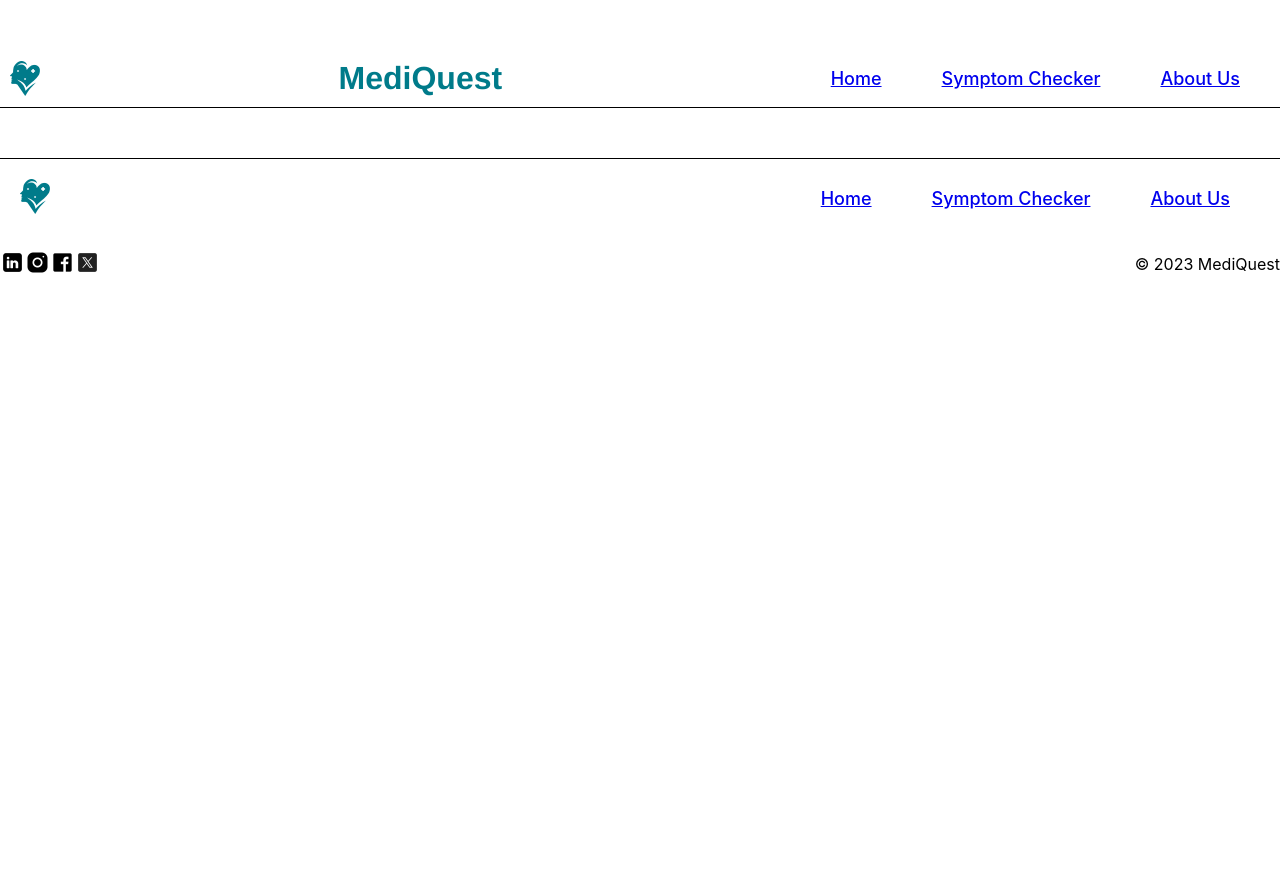
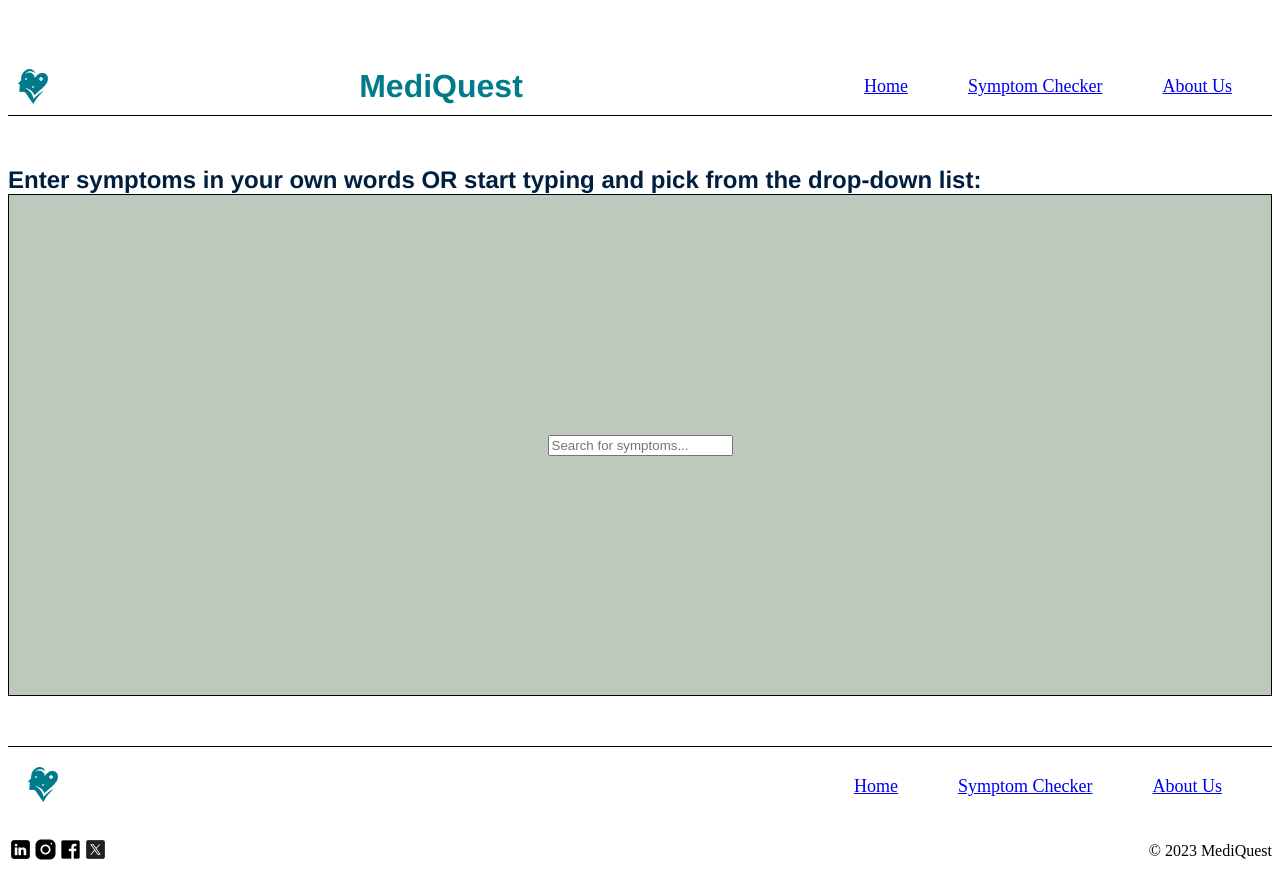
Before and after one commit to WhizIkem/MediQuest, a React (Create React App) app in the folder mediquest/: page /symptom-checker in a window 1280 px wide. Before the commit the page ends 800 px from the top, so only its background shows below. Built offline with nearby package versions, Linux system fonts and the light colour scheme.

Commit message:
symptoms components
symptoms components

```diff
--- a/mediquest/package.json
+++ b/mediquest/package.json
@@ -35,5 +35,8 @@
       "last 1 firefox version",
       "last 1 safari version"
     ]
+  },
+  "devDependencies": {
+    "@babel/plugin-proposal-private-property-in-object": "^7.21.11"
   }
 }
--- a/mediquest/src/App.css
+++ b/mediquest/src/App.css
@@ -1,38 +1,9 @@
 .App {
-  text-align: center;
+  display: flex;
+  flex-direction: column;
+  min-height: 100vh;
 }
 
-.App-logo {
-  height: 40vmin;
-  pointer-events: none;
+.content {
+  flex: 1;
 }
-
-@media (prefers-reduced-motion: no-preference) {
-  .App-logo {
-    animation: App-logo-spin infinite 20s linear;
-  }
-}
-
-.App-header {
-  background-color: #282c34;
-  min-height: 100vh;
-  display: flex;
-  flex-direction: column;
-  align-items: center;
-  justify-content: center;
-  font-size: calc(10px + 2vmin);
-  color: white;
-}
-
-.App-link {
-  color: #61dafb;
-}
-
-@keyframes App-logo-spin {
-  from {
-    transform: rotate(0deg);
-  }
-  to {
-    transform: rotate(360deg);
-  }
-}
--- a/mediquest/src/App.jsx
+++ b/mediquest/src/App.jsx
@@ -2,20 +2,23 @@ import React from "react";
 import { BrowserRouter as Router, Route, Routes } from "react-router-dom";
 import { Header } from "./Components/Header";
 import Footer from "./Components/Footer";
-import Homepage from "./Components/Pages/Homepage"; // Import your HomePage component
-// Import other pages/components as needed
+import Homepage from "./Components/Pages/Homepage";
+import SymptomChecker from "./Components/Pages/SymptomChecker";
+import "./App.css";
 
 const App = () => {
   return (
     <Router>
       <div className="App">
         <Header />
-        <Routes>
-          <Route>
-            <Route path="/" element={<Homepage />} />
-            {/* Add other routes as needed */}
-          </Route>
-          </Routes>
+        <div className="content">
+          <Routes>
+            <Route>
+              <Route path="/" element={<Homepage />} />
+              <Route path="/symptom-checker" element={<SymptomChecker />} />
+            </Route>
+            </Routes>
+        </div>
         <Footer />
       </div>
     </Router>
--- /dev/null
+++ b/mediquest/src/Components/Pages/SymptomChecker.jsx
@@ -0,0 +1,14 @@
+import React from "react";
+import SymptomCheckText from "../SymptomCheckText";
+import SymptomsContainer from "../SymptomsContainer";
+
+const SymptomChecker = () => {
+  return (
+    <>
+      <SymptomCheckText />
+      <SymptomsContainer />
+    </>
+  );
+}
+
+export default SymptomChecker;
--- /dev/null
+++ b/mediquest/src/Components/SelectedSymptoms.jsx
@@ -0,0 +1,22 @@
+import React from "react";
+import DeleteIcon from "../Assets/closeIcon.svg";
+
+const SelectedSymptoms = ({ selectedSymptoms, setSelectedSymptoms }) => {
+
+  const handleDelete = (symptomToDelete) => {
+    setSelectedSymptoms(prevSymptoms => prevSymptoms.filter(symptom => symptom !== symptomToDelete));
+  }
+
+  return (
+    <div className="selected-symptoms">
+      {selectedSymptoms.map((symptom, index) => (
+        <div key={index} className="selected-symptom">
+          {symptom}
+          <img src={DeleteIcon} alt="delete icon" onClick={() => handleDelete(symptom)} />
+        </div>
+      ))}
+    </div>
+  );
+}
+
+export default SelectedSymptoms;
--- /dev/null
+++ b/mediquest/src/Components/SymptomCheckText.css
@@ -0,0 +1,7 @@
+.symptom-check-text-wrapper {
+  color: #001f3f;
+  font-family: var(--font-small);
+  font-size: 24px;
+  font-weight: 700;
+  margin-top: 50px;
+}
--- /dev/null
+++ b/mediquest/src/Components/SymptomCheckText.jsx
@@ -0,0 +1,11 @@
+import './SymptomCheckText.css';
+
+const SymptomCheckText = () => {
+  return (
+    <div className='symptom-check-text-wrapper'>
+      Enter symptoms in your own words OR start typing and pick from the drop-down list:
+    </div>
+  );
+}
+
+export default SymptomCheckText;
--- /dev/null
+++ b/mediquest/src/Components/SymptomSearch.jsx
@@ -0,0 +1,36 @@
+import React, { useState } from "react";
+import PlusIcon from "../Assets/plusIcon.svg";
+
+const SymptomSearch = ({ setSelectedSymptoms }) => {
+  const [searchTerm, setSearchTerm] = useState("");
+  const allSymptoms = ["Fever", "Cough", "Headache", "Sore throat", "Runny nose", "Fatigue", "Muscle pain", "Diarrhea", "Loss of taste or smell"]; //fetch from API
+
+  const suggestions = allSymptoms.filter(symptom => symptom.toLowerCase().includes(searchTerm.toLowerCase()));
+
+  const handleSelectedSymptoms = (symptom) => {
+    setSelectedSymptoms(prevSymptoms => [...prevSymptoms, symptom]);
+    setSearchTerm(""); // clear search term
+  }
+
+  return (
+    <div className="symptom-search">
+      <input
+        type="text"
+        placeholder="Search for symptoms..."
+        value={searchTerm}
+        onChange={(e) => setSearchTerm(e.target.value)}
+      />
+      {searchTerm &&
+      <div className="suggestions">
+        {suggestions.map((symptom, index) => (
+          <div key={index} onClick={() => handleSelectedSymptoms(symptom)}>
+            {symptom} <img src={PlusIcon} alt="plus icon" />
+          </div>
+        ))}
+      </div>
+      }
+    </div>
+  );
+}
+
+export default SymptomSearch;
--- /dev/null
+++ b/mediquest/src/Components/SymptomsContainer.css
@@ -0,0 +1,26 @@
+.symptoms-container {
+  display: flex;
+  align-items: center;
+  justify-content: center;
+  background-color: #bdc9bd;
+  border: 1px solid #000000;
+  max-width: 100vw;
+  max-height: 100vh;
+  height: 500px;
+  margin: 0 auto;
+}
+
+/* Adjustments for tablets and larger mobile devices */
+@media (max-width: 768px) {
+  .symptoms-container {
+    width: 90%;
+  }
+}
+
+/* Adjustments for smaller mobile devices */
+@media (max-width: 480px) {
+  .symptoms-container {
+    width: 100%;
+    flex-direction: column;
+  }
+}
--- /dev/null
+++ b/mediquest/src/Components/SymptomsContainer.jsx
@@ -0,0 +1,17 @@
+import React from "react";
+import SymptomSearch from './SymptomSearch';
+import SelectedSymptoms from './SelectedSymptoms';
+import './SymptomsContainer.css';
+
+const SymptomsContainer = () => {
+  const [selectedSymptoms, setSelectedSymptoms] = React.useState([]);
+
+  return (
+    <div className="symptoms-container">
+      <SelectedSymptoms selectedSymptoms={selectedSymptoms} setSelectedSymptoms={setSelectedSymptoms} />
+      <SymptomSearch setSelectedSymptoms={setSelectedSymptoms} />
+    </div>
+  );
+}
+
+export default SymptomsContainer;
--- a/mediquest/src/index.css
+++ b/mediquest/src/index.css
@@ -1,26 +1,6 @@
-body {
-  margin: 0;
-  font-family: -apple-system, BlinkMacSystemFont, 'Segoe UI', 'Roboto', 'Oxygen',
-    'Ubuntu', 'Cantarell', 'Fira Sans', 'Droid Sans', 'Helvetica Neue',
-    sans-serif;
-  -webkit-font-smoothing: antialiased;
-  -moz-osx-font-smoothing: grayscale;
-}
-
-code {
-  font-family: source-code-pro, Menlo, Monaco, Consolas, 'Courier New',
-    monospace;
-}
 
 :root {
   --primary-color: #007b8a;
-  --secondary: #6c757d;
-  --success: #28a745;
-  --info: #17a2b8;
-  --warning: #ffc107;
-  --danger: #dc3545;
-  --light: #f8f9fa;
-  --dark: #343a40;
   --font-big: "raleway", Helvetica;
   --font-small: "Montserrat", Helvetica;
 }
```
Also changed, not shown: mediquest/src/Assets/plusIcon.svg (added), 1 other file (tests, documents, lock files or other folders).
